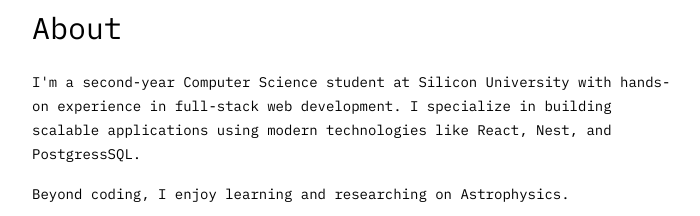
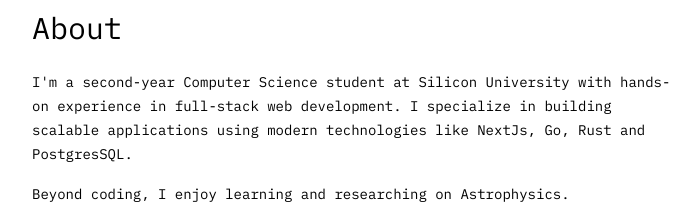
Before and after one commit to Yuvraj-cyborg/meweb, a Next.js app: page /about in a window 1280 px wide. Shown: the part 122-338 px from the top of the page, without its empty margins (288-988 px from the left). Built offline with nearby package versions, Linux system fonts and the light colour scheme.

Commit message:
few-changes

```diff
--- a/src/app/about/page.tsx
+++ b/src/app/about/page.tsx
@@ -6,7 +6,7 @@
         <div className="space-y-4 text-sm leading-6">
           <p>
             I&apos;m a second-year Computer Science student at Silicon University with hands-on experience in full-stack web development.
-            I specialize in building scalable applications using modern technologies like React, Nest, and PostgressSQL.
+            I specialize in building scalable applications using modern technologies like NextJs, Go, Rust and PostgresSQL.
           </p>
 
           <p>
```
